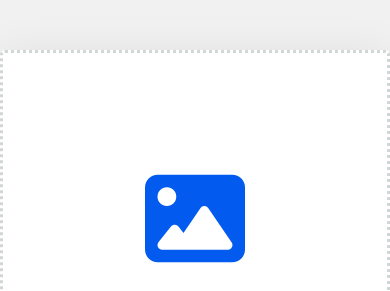
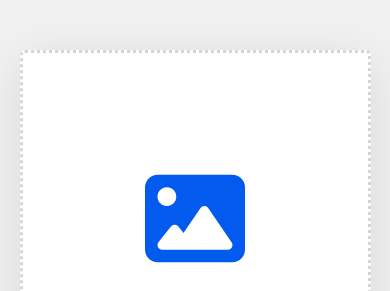
Before and after one commit to mostafizur-abr/drag-and-drop-image-uploader, a plain HTML site: page index.html in a window 390 px wide. Shown: the part 122-413 px from the top of the page. Drawn offline with Linux system fonts and the light colour scheme.

Commit message:
drsg snd drop image uploder complete

```diff
--- a/style.css
+++ b/style.css
@@ -59,3 +59,9 @@
     height: 100%;
     object-fit: cover;
   }
+
+  @media only screen and (max-width: 992px) {
+    .drag-area{
+      width: 90%;
+    }
+  }
```
